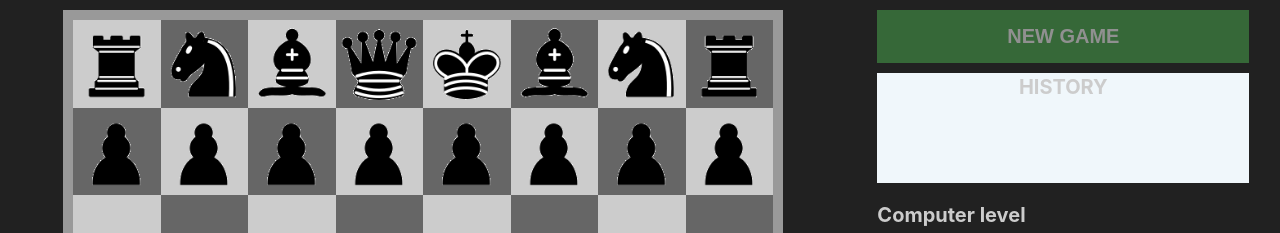
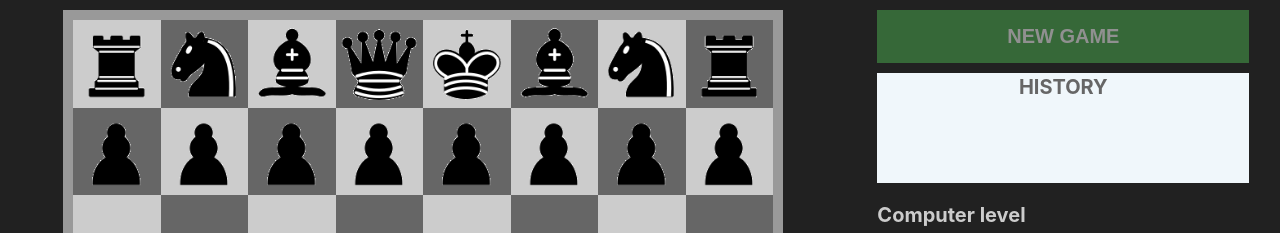
Before and after one commit to josefjadrny/js-chess-engine-app, a React (Create React App) app: page / in a window 1280 px wide. Shown: the top 233 px of the page. Built offline with nearby package versions, Linux system fonts and the light colour scheme; no server answers.

Commit message:
fix: History text color

```diff
--- a/src/App.css
+++ b/src/App.css
@@ -154,6 +154,7 @@ button:disabled {
   min-height: 100px;
   text-align: center;
   padding: 5px;
+  color: #666666;
 }
 /* Customize the label (the level_wrapper) */
 .level_wrapper {
```
